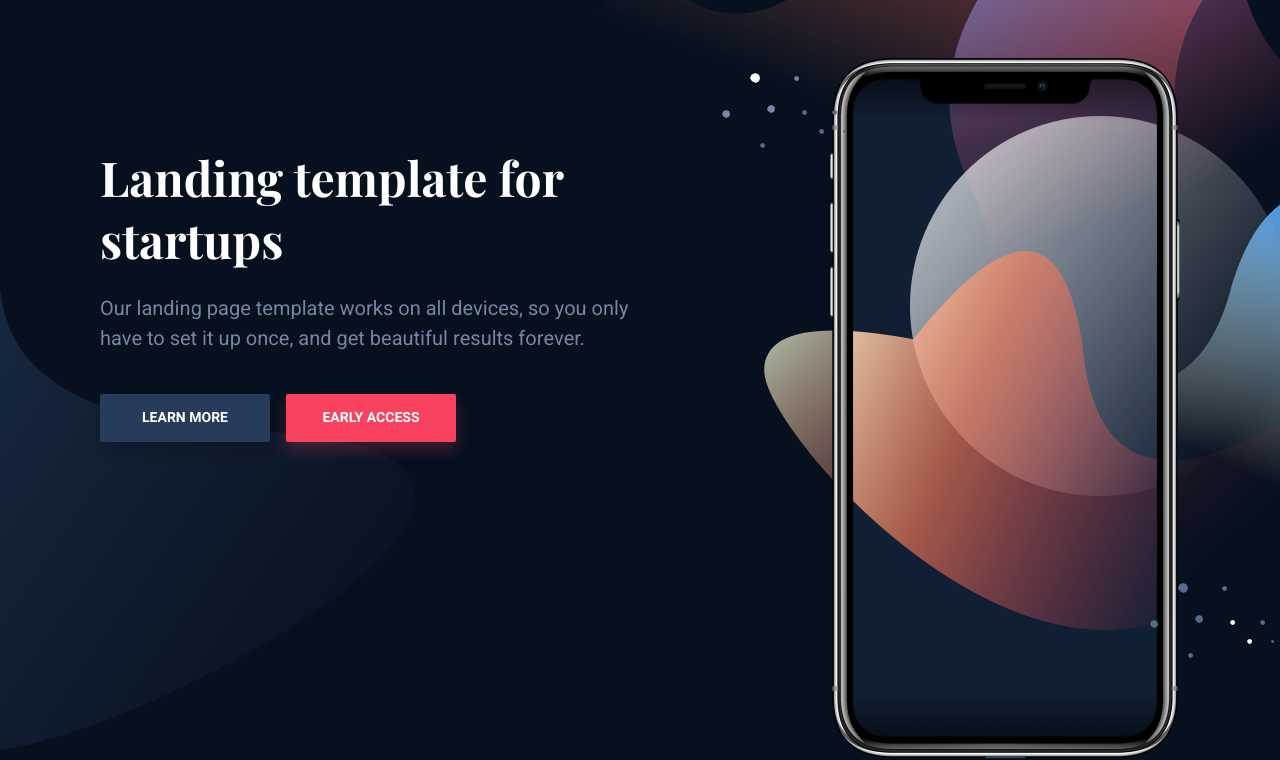
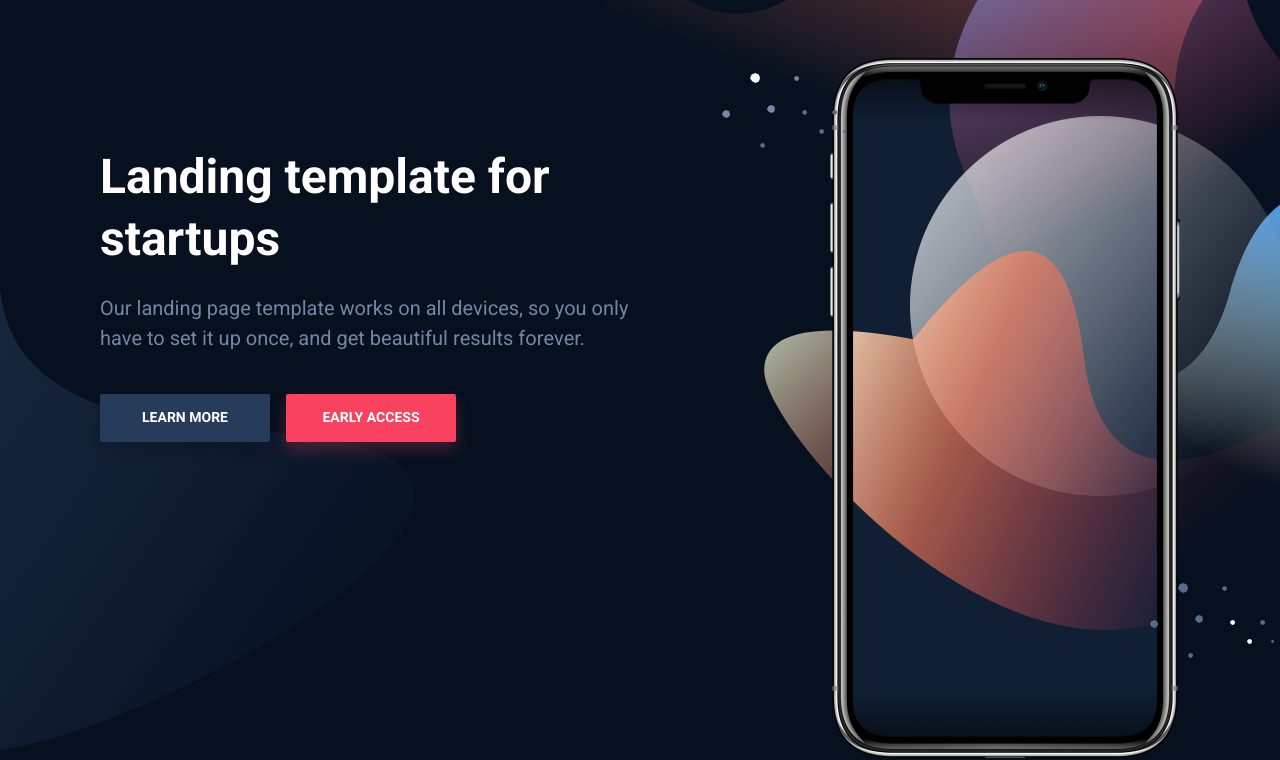
Before and after one commit to gsimonpotla/dagora-landing, a plain HTML site: page index.html in a window 1280 px wide. Shown: the part 78-838 px from the top of the page. Drawn offline with nearby package versions, Linux system fonts and the light colour scheme.

Commit message:
Update font families in index.html and SCSS variables
- Changed the font from "Playfair Display" to "Roboto" in index.html.
- Updated the heading font family in _variables.scss from "Playfair Display" to "Roboto".

```diff
--- a/index.html
+++ b/index.html
@@ -5,7 +5,7 @@
     <meta http-equiv="X-UA-Compatible" content="IE=edge">
     <meta name="viewport" content="width=device-width, initial-scale=1">
     <title>What's Dagora App</title>
-    <link href="https://fonts.googleapis.com/css?family=Heebo:400,500,700|Playfair+Display:700" rel="stylesheet">
+    <link href="https://fonts.googleapis.com/css?family=Heebo:400,500,700|Roboto:700" rel="stylesheet">
     <link rel="stylesheet" href="dist/css/style.css">
     <script src="https://unpkg.com/scrollreveal@4.0.0/dist/scrollreveal.min.js"></script>
 </head>
--- a/src/scss/abstracts/_variables.scss
+++ b/src/scss/abstracts/_variables.scss
@@ -30,7 +30,7 @@ $color: (
 // --------------------------------------------
 $font__family: (
 	base: '"Heebo", sans-serif', // font-family(base)
-	heading: '"Playfair Display", serif', // font-family(heading)
+	heading: '"Roboto", sans-serif', // font-family(heading)
 	code: 'Monaco, Consolas, "Andale Mono", "DejaVu Sans Mono", monospace', // font-family(code)
 	pre: '"Courier 10 Pitch", Courier, monospace' // font-family(pre)
 );
```
Also changed, not shown: dist/css/style.css.
